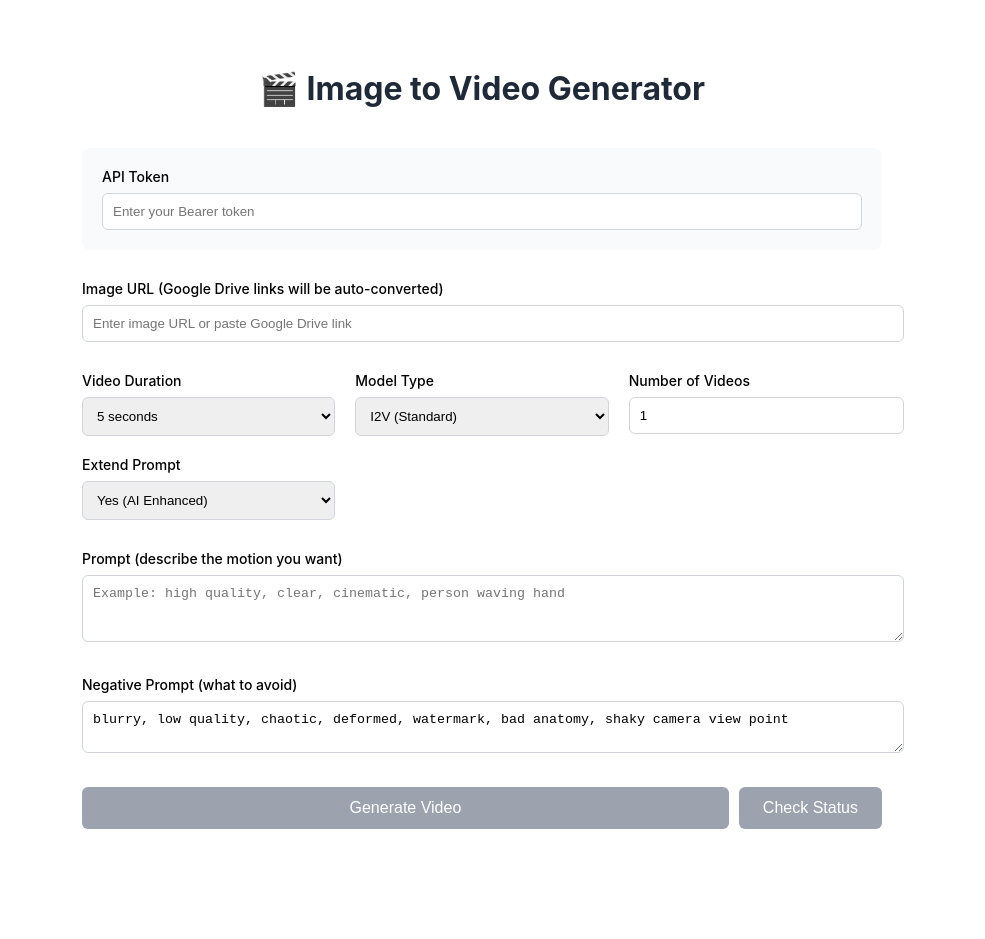
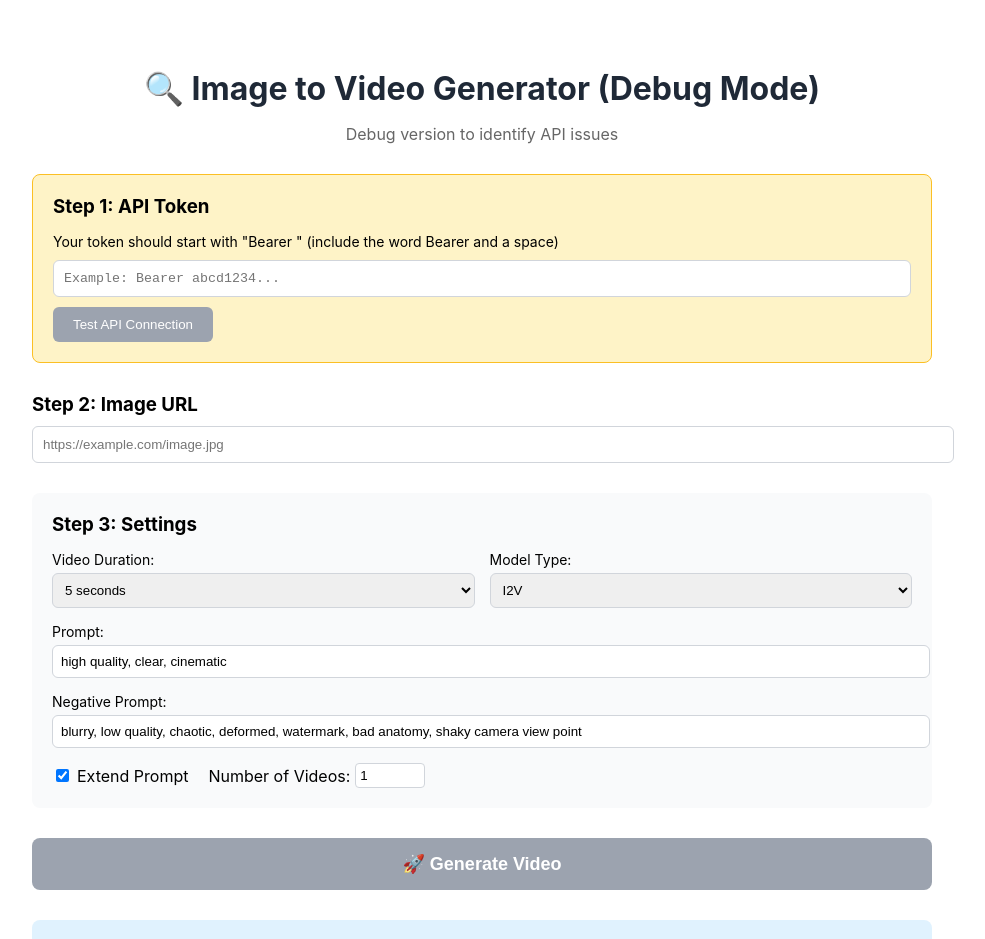
Before and after one commit to ndwiebe/image-to-video-generator, a React (Vite) app: page / in a window 1280 px wide. Shown: the top 939 px of the page, without its empty margins (158-1143 px from the left). Before the commit the page ends 897 px from the top, so only its background shows below. Built offline with nearby package versions, Linux system fonts and the light colour scheme.

Commit message:
Add debug mode to see exact API errors and responses

```diff
--- a/src/App.jsx
+++ b/src/App.jsx
@@ -5,13 +5,12 @@ function App() {
   const [imageUrl, setImageUrl] = useState('');
   const [videoTime, setVideoTime] = useState(5);
   const [modelType, setModelType] = useState('I2V');
-  const [promptText, setPromptText] = useState('');
+  const [promptText, setPromptText] = useState('high quality, clear, cinematic');
   const [negativePrompt, setNegativePrompt] = useState('blurry, low quality, chaotic, deformed, watermark, bad anatomy, shaky camera view point');
   const [numberOfImages, setNumberOfImages] = useState(1);
   const [extendPrompt, setExtendPrompt] = useState(true);
   const [isGenerating, setIsGenerating] = useState(false);
-  const [taskData, setTaskData] = useState(null);
-  const [videoResults, setVideoResults] = useState([]);
+  const [debugInfo, setDebugInfo] = useState('');
   const [status, setStatus] = useState('');
   const [errorMessage, setErrorMessage] = useState('');
 
@@ -54,62 +53,99 @@ function App() {
   };
 
   const generateVideo = async () => {
-    if (!apiToken || !imageUrl) {
-      setErrorMessage('Please provide both API token and image URL');
+    if (!apiToken) {
+      setErrorMessage('Please provide API token');
+      return;
+    }
+    if (!imageUrl) {
+      setErrorMessage('Please provide image URL');
       return;
     }
 
     setIsGenerating(true);
-    setVideoResults([]);
-    setStatus('Initiating generation...');
+    setStatus('Preparing request...');
     setErrorMessage('');
+    setDebugInfo('');
 
     const directImageUrl = convertToDirectUrl(imageUrl);
 
+    // Prepare the request body
+    const requestBody = {
+      name: `Video_${Date.now()}`,
+      image_url: directImageUrl,
+      prompt: promptText,
+      negative_prompt: negativePrompt,
+      model_type: modelType,
+      video_time: videoTime,
+      extend_prompt: extendPrompt,
+      number_of_images: numberOfImages
+    };
+
+    // Log the request for debugging
+    const debugRequest = {
+      endpoint: 'https://video.a2e.ai/api/v1/userImage2Video/start',
+      headers: {
+        'Content-Type': 'application/json',
+        'Authorization': `Bearer ${apiToken.substring(0, 20)}...` // Show partial token for security
+      },
+      body: requestBody
+    };
+
+    setDebugInfo('REQUEST:\n' + JSON.stringify(debugRequest, null, 2));
+    setStatus('Sending request to A2E.ai...');
+
     try {
-      // Using the CORRECT API endpoint from documentation
       const response = await fetch('https://video.a2e.ai/api/v1/userImage2Video/start', {
         method: 'POST',
         headers: {
           'Content-Type': 'application/json',
           'Authorization': `Bearer ${apiToken}`
         },
-        body: JSON.stringify({
-          name: `Video_${new Date().toLocaleString()}`,
-          image_url: directImageUrl,
-          prompt: promptText || 'high quality, clear, cinematic',
-          negative_prompt: negativePrompt,
-          model_type: modelType,
-          video_time: videoTime,
-          extend_prompt: extendPrompt,
-          number_of_images: numberOfImages
-        })
+        body: JSON.stringify(requestBody)
       });
 
-      const data = await response.json();
+      // Get response text first
+      const responseText = await response.text();
 
-      if (data.code === 0 && data.data) {
-        setTaskData(data.data);
-        setStatus('Video generation started! Task created successfully.');
+      // Try to parse as JSON
+      let data;
+      try {
+        data = JSON.parse(responseText);
+      } catch (e) {
+        // If not JSON, show the raw response
+        setDebugInfo(prev => prev + '\n\nRESPONSE (not JSON):\n' + responseText);
+        throw new Error('Server returned non-JSON response: ' + responseText.substring(0, 200));
+      }
 
-        // Start checking status after 10 seconds
-        setTimeout(() => checkStatus(), 10000);
+      // Log the response
+      setDebugInfo(prev => prev + '\n\nRESPONSE:\n' + JSON.stringify(data, null, 2));
+
+      if (response.ok && data.code === 0) {
+        setStatus('✅ Video generation started successfully!');
+        setErrorMessage('');
       } else {
-        throw new Error(data.message || 'Failed to start video generation');
+        const errorMsg = data.message || data.error || 'Unknown error';
+        throw new Error(errorMsg);
       }
     } catch (error) {
-      console.error('Error:', error);
-      setErrorMessage(`Error: ${error.message}`);
-      setStatus('');
+      console.error('Error details:', error);
+      setErrorMessage(`❌ Error: ${error.message}`);
+      setStatus('Generation failed');
+    } finally {
       setIsGenerating(false);
     }
   };
 
-  const checkStatus = async () => {
+  // Test the API connection
+  const testConnection = async () => {
     if (!apiToken) {
-      setErrorMessage('API token missing');
+      setErrorMessage('Please enter API token first');
       return;
     }
+
+    setStatus('Testing API connection...');
+    setErrorMessage('');
+    setDebugInfo('');
 
     try {
       const response = await fetch('https://video.a2e.ai/api/v1/userImage2Video/allRecords', {
@@ -120,67 +156,54 @@ function App() {
         }
       });
 
-      const data = await response.json();
+      const responseText = await response.text();
+      let data;
 
-      if (data.code === 0 && data.data) {
-        // Sort by creation date to get most recent first
-        const sortedVideos = data.data.sort((a, b) =>
-          new Date(b.createdAt) - new Date(a.createdAt)
-        );
+      try {
+        data = JSON.parse(responseText);
+      } catch (e) {
+        setDebugInfo('API Test Response (not JSON):\n' + responseText);
+        throw new Error('API returned non-JSON response');
+      }
 
-        setVideoResults(sortedVideos);
+      setDebugInfo('API Test Response:\n' + JSON.stringify(data, null, 2));
 
-        // Check if the most recent task is still processing
-        const latestTask = sortedVideos[0];
-        if (latestTask) {
-          if (latestTask.current_status === 'completed') {
-            setStatus('Video generation completed!');
-            setIsGenerating(false);
-          } else if (latestTask.current_status === 'failed') {
-            setStatus('Generation failed: ' + (latestTask.failed_message || 'Unknown error'));
-            setIsGenerating(false);
-          } else {
-            setStatus(`Status: ${latestTask.current_status}... Checking again in 10 seconds...`);
-            // Continue checking
-            setTimeout(() => checkStatus(), 10000);
-          }
+      if (response.ok) {
+        setStatus('✅ API connection successful!');
+        if (data.data) {
+          setStatus(prev => prev + ` Found ${data.data.length} existing videos.`);
         }
       } else {
-        setErrorMessage('Failed to fetch video status');
-        setIsGenerating(false);
+        throw new Error(`API Error ${response.status}: ${data.message || 'Unknown error'}`);
       }
     } catch (error) {
-      console.error('Status check error:', error);
-      setErrorMessage(`Error checking status: ${error.message}`);
+      setErrorMessage(`❌ Connection test failed: ${error.message}`);
       setStatus('');
-      setIsGenerating(false);
     }
   };
 
-  // Manual status check
-  const manualCheckStatus = () => {
-    setStatus('Checking status...');
-    checkStatus();
-  };
-
   return (
-    <div style={{ maxWidth: '800px', margin: '0 auto', padding: '40px 20px', fontFamily: '-apple-system, BlinkMacSystemFont, "Segoe UI", Roboto, Oxygen, Ubuntu, sans-serif' }}>
-      <h1 style={{ textAlign: 'center', fontSize: '32px', marginBottom: '40px', color: '#1f2937' }}>
-        🎬 Image to Video Generator
+    <div style={{ maxWidth: '900px', margin: '0 auto', padding: '40px 20px', fontFamily: '-apple-system, BlinkMacSystemFont, "Segoe UI", Roboto, Oxygen, Ubuntu, sans-serif' }}>
+      <h1 style={{ textAlign: 'center', fontSize: '32px', marginBottom: '10px', color: '#1f2937' }}>
+        🔍 Image to Video Generator (Debug Mode)
       </h1>
+      <p style={{ textAlign: 'center', color: '#666', marginBottom: '30px' }}>
+        Debug version to identify API issues
+      </p>
 
       {/* API Token Section */}
-      <div style={{ marginBottom: '30px', padding: '20px', backgroundColor: '#f9fafb', borderRadius: '8px' }}>
-        <label style={{ display: 'block', marginBottom: '8px', fontWeight: '500', fontSize: '14px' }}>
-          API Token {apiToken && '✓ Saved'}
-        </label>
-        <div style={{ display: 'flex', gap: '10px' }}>
+      <div style={{ marginBottom: '30px', padding: '20px', backgroundColor: '#fef3c7', borderRadius: '8px', border: '1px solid #fbbf24' }}>
+        <h3 style={{ marginTop: 0, marginBottom: '15px' }}>Step 1: API Token</h3>
+        <p style={{ fontSize: '14px', marginBottom: '10px' }}>
+          Your token should start with "Bearer " (include the word Bearer and a space)
+        </p>
+        <div style={{ display: 'flex', gap: '10px', marginBottom: '10px' }}>
           <input
-            type="password"
-            placeholder="Enter your Bearer token"
+            type="text"
+            placeholder='Example: Bearer abcd1234...'
             value={apiToken}
             onChange={(e) => setApiToken(e.target.value)}
-            style={{ flex: 1, padding: '10px', border: '1px solid #d1d5db', borderRadius: '6px' }}
+            style={{ flex: 1, padding: '10px', border: '1px solid #d1d5db', borderRadius: '6px', fontFamily: 'monospace' }}
           />
           {apiToken && (
             <button
@@ -191,34 +214,50 @@ function App() {
             </button>
           )}
         </div>
+        <button
+          onClick={testConnection}
+          disabled={!apiToken}
+          style={{
+            padding: '10px 20px',
+            backgroundColor: !apiToken ? '#9ca3af' : '#10b981',
+            color: 'white',
+            border: 'none',
+            borderRadius: '6px',
+            cursor: !apiToken ? 'not-allowed' : 'pointer'
+          }}
+        >
+          Test API Connection
+        </button>
       </div>
 
       {/* Image URL Section */}
       <div style={{ marginBottom: '30px' }}>
-        <label style={{ display: 'block', marginBottom: '8px', fontWeight: '500', fontSize: '14px' }}>
-          Image URL (Google Drive links will be auto-converted)
-        </label>
+        <h3 style={{ marginBottom: '10px' }}>Step 2: Image URL</h3>
         <input
           type="text"
-          placeholder="Enter image URL or paste Google Drive link"
+          placeholder="https://example.com/image.jpg"
           value={imageUrl}
           onChange={(e) => setImageUrl(e.target.value)}
           style={{ width: '100%', padding: '10px', border: '1px solid #d1d5db', borderRadius: '6px' }}
         />
+        {imageUrl && (
+          <p style={{ fontSize: '12px', color: '#666', marginTop: '5px' }}>
+            Will convert to: {convertToDirectUrl(imageUrl)}
+          </p>
+        )}
       </div>
 
-      {/* Settings Grid */}
-      <div style={{ display: 'grid', gridTemplateColumns: 'repeat(auto-fit, minmax(250px, 1fr))', gap: '20px', marginBottom: '30px' }}>
+      {/* Settings */}
+      <div style={{ marginBottom: '30px', padding: '20px', backgroundColor: '#f9fafb', borderRadius: '8px' }}>
+        <h3 style={{ marginTop: 0, marginBottom: '15px' }}>Step 3: Settings</h3>
 
-        {/* Video Duration */}
+        <div style={{ display: 'grid', gridTemplateColumns: '1fr 1fr', gap: '15px', marginBottom: '15px' }}>
           <div>
-          <label style={{ display: 'block', marginBottom: '8px', fontWeight: '500', fontSize: '14px' }}>
-            Video Duration
-          </label>
+            <label style={{ display: 'block', marginBottom: '5px', fontSize: '14px' }}>Video Duration:</label>
             <select
               value={videoTime}
               onChange={(e) => setVideoTime(Number(e.target.value))}
-            style={{ width: '100%', padding: '10px', border: '1px solid #d1d5db', borderRadius: '6px' }}
+              style={{ width: '100%', padding: '8px', border: '1px solid #d1d5db', borderRadius: '6px' }}
             >
               <option value={5}>5 seconds</option>
               <option value={10}>10 seconds</option>
@@ -226,120 +265,82 @@ function App() {
             </select>
           </div>
 
-        {/* Model Selection */}
           <div>
-          <label style={{ display: 'block', marginBottom: '8px', fontWeight: '500', fontSize: '14px' }}>
-            Model Type
-          </label>
+            <label style={{ display: 'block', marginBottom: '5px', fontSize: '14px' }}>Model Type:</label>
             <select
               value={modelType}
               onChange={(e) => setModelType(e.target.value)}
-            style={{ width: '100%', padding: '10px', border: '1px solid #d1d5db', borderRadius: '6px' }}
+              style={{ width: '100%', padding: '8px', border: '1px solid #d1d5db', borderRadius: '6px' }}
             >
-            <option value="I2V">I2V (Standard)</option>
-            <option value="GENERAL">General</option>
-            <option value="FLF2V">FLF2V (First-Last Frame)</option>
+              <option value="I2V">I2V</option>
+              <option value="GENERAL">GENERAL</option>
+              <option value="FLF2V">FLF2V</option>
             </select>
           </div>
+        </div>
 
-        {/* Number of Videos */}
-        <div>
-          <label style={{ display: 'block', marginBottom: '8px', fontWeight: '500', fontSize: '14px' }}>
-            Number of Videos
+        <div style={{ marginBottom: '15px' }}>
+          <label style={{ display: 'block', marginBottom: '5px', fontSize: '14px' }}>Prompt:</label>
+          <input
+            type="text"
+            value={promptText}
+            onChange={(e) => setPromptText(e.target.value)}
+            style={{ width: '100%', padding: '8px', border: '1px solid #d1d5db', borderRadius: '6px' }}
+          />
+        </div>
+
+        <div style={{ marginBottom: '15px' }}>
+          <label style={{ display: 'block', marginBottom: '5px', fontSize: '14px' }}>Negative Prompt:</label>
+          <input
+            type="text"
+            value={negativePrompt}
+            onChange={(e) => setNegativePrompt(e.target.value)}
+            style={{ width: '100%', padding: '8px', border: '1px solid #d1d5db', borderRadius: '6px' }}
+          />
+        </div>
+
+        <div style={{ display: 'flex', gap: '20px' }}>
+          <label style={{ display: 'flex', alignItems: 'center', gap: '5px' }}>
+            <input
+              type="checkbox"
+              checked={extendPrompt}
+              onChange={(e) => setExtendPrompt(e.target.checked)}
+            />
+            Extend Prompt
           </label>
+
+          <label style={{ display: 'flex', alignItems: 'center', gap: '5px' }}>
+            Number of Videos:
             <input
               type="number"
               min="1"
               max="5"
               value={numberOfImages}
-            onChange={(e) => {
-              const value = parseInt(e.target.value);
-              setNumberOfImages(isNaN(value) ? 1 : Math.min(5, Math.max(1, value)));
-            }}
-            style={{ width: '100%', padding: '10px', border: '1px solid #d1d5db', borderRadius: '6px' }}
+              onChange={(e) => setNumberOfImages(parseInt(e.target.value) || 1)}
+              style={{ width: '60px', padding: '4px', border: '1px solid #d1d5db', borderRadius: '4px' }}
             />
-        </div>
-
-        {/* Extend Prompt */}
-        <div>
-          <label style={{ display: 'block', marginBottom: '8px', fontWeight: '500', fontSize: '14px' }}>
-            Extend Prompt
           </label>
-          <select
-            value={extendPrompt}
-            onChange={(e) => setExtendPrompt(e.target.value === 'true')}
-            style={{ width: '100%', padding: '10px', border: '1px solid #d1d5db', borderRadius: '6px' }}
-          >
-            <option value="true">Yes (AI Enhanced)</option>
-            <option value="false">No (Use Exact Prompt)</option>
-          </select>
         </div>
       </div>
 
-      {/* Prompt Section */}
-      <div style={{ marginBottom: '30px' }}>
-        <label style={{ display: 'block', marginBottom: '8px', fontWeight: '500', fontSize: '14px' }}>
-          Prompt (describe the motion you want)
-        </label>
-        <textarea
-          placeholder="Example: high quality, clear, cinematic, person waving hand"
-          value={promptText}
-          onChange={(e) => setPromptText(e.target.value)}
-          rows={3}
-          style={{ width: '100%', padding: '10px', border: '1px solid #d1d5db', borderRadius: '6px', resize: 'vertical' }}
-        />
-      </div>
-
-      {/* Negative Prompt Section */}
-      <div style={{ marginBottom: '30px' }}>
-        <label style={{ display: 'block', marginBottom: '8px', fontWeight: '500', fontSize: '14px' }}>
-          Negative Prompt (what to avoid)
-        </label>
-        <textarea
-          value={negativePrompt}
-          onChange={(e) => setNegativePrompt(e.target.value)}
-          rows={2}
-          style={{ width: '100%', padding: '10px', border: '1px solid #d1d5db', borderRadius: '6px', resize: 'vertical' }}
-        />
-      </div>
-
-      {/* Action Buttons */}
-      <div style={{ display: 'flex', gap: '10px', marginBottom: '20px' }}>
+      {/* Generate Button */}
       <button
         onClick={generateVideo}
         disabled={isGenerating || !apiToken || !imageUrl}
         style={{
-            flex: 1,
-            padding: '12px',
+          width: '100%',
+          padding: '15px',
           backgroundColor: isGenerating || !apiToken || !imageUrl ? '#9ca3af' : '#3b82f6',
           color: 'white',
           border: 'none',
-            borderRadius: '6px',
-            fontSize: '16px',
-            fontWeight: '500',
+          borderRadius: '8px',
+          fontSize: '18px',
+          fontWeight: '600',
           cursor: isGenerating || !apiToken || !imageUrl ? 'not-allowed' : 'pointer'
         }}
       >
-          {isGenerating ? 'Generating...' : 'Generate Video'}
+        {isGenerating ? '⏳ Sending Request...' : '🚀 Generate Video'}
       </button>
-
-        <button
-          onClick={manualCheckStatus}
-          disabled={!apiToken}
-          style={{
-            padding: '12px 24px',
-            backgroundColor: !apiToken ? '#9ca3af' : '#10b981',
-            color: 'white',
-            border: 'none',
-            borderRadius: '6px',
-            fontSize: '16px',
-            fontWeight: '500',
-            cursor: !apiToken ? 'not-allowed' : 'pointer'
-          }}
-        >
-          Check Status
-        </button>
-      </div>
 
       {/* Status Messages */}
       {status && (
@@ -354,72 +355,34 @@ function App() {
         </div>
       )}
 
-      {/* Video Results */}
-      {videoResults.length > 0 && (
-        <div style={{ marginTop: '30px' }}>
-          <h3 style={{ marginBottom: '15px', fontSize: '20px', fontWeight: '500' }}>Your Videos:</h3>
-          {videoResults.slice(0, 5).map((video, index) => (
-            <div key={video._id} style={{
-              marginBottom: '20px',
-              padding: '15px',
-              backgroundColor: '#f9fafb',
-              borderRadius: '8px',
-              border: '1px solid #e5e7eb'
+      {/* Debug Information */}
+      {debugInfo && (
+        <div style={{ marginTop: '20px', padding: '15px', backgroundColor: '#f3f4f6', borderRadius: '6px' }}>
+          <h4 style={{ marginTop: 0 }}>Debug Information:</h4>
+          <pre style={{
+            fontSize: '12px',
+            overflow: 'auto',
+            maxHeight: '400px',
+            backgroundColor: '#1f2937',
+            color: '#10b981',
+            padding: '10px',
+            borderRadius: '4px'
           }}>
-              <div style={{ marginBottom: '10px' }}>
-                <strong>{video.name || `Video ${index + 1}`}</strong>
-                <span style={{
-                  marginLeft: '10px',
-                  padding: '2px 8px',
-                  backgroundColor: video.current_status === 'completed' ? '#10b981' :
-                                   video.current_status === 'failed' ? '#ef4444' : '#f59e0b',
-                  color: 'white',
-                  borderRadius: '4px',
-                  fontSize: '12px'
-                }}>
-                  {video.current_status}
-                </span>
-              </div>
-
-              {video.video_url && (
-                <div>
-                  <video
-                    controls
-                    style={{ width: '100%', maxHeight: '400px', borderRadius: '8px' }}
-                    src={video.video_url}
-                  >
-                    Your browser does not support the video tag.
-                  </video>
-                  <div style={{ marginTop: '10px' }}>
-                    <a
-                      href={video.video_url}
-                      target="_blank"
-                      rel="noopener noreferrer"
-                      style={{
-                        display: 'inline-block',
-                        padding: '8px 16px',
-                        backgroundColor: '#3b82f6',
-                        color: 'white',
-                        textDecoration: 'none',
-                        borderRadius: '6px',
-                        fontSize: '14px'
-                      }}
-                    >
-                      Download Video
-                    </a>
-                  </div>
+            {debugInfo}
+          </pre>
         </div>
       )}
 
-              {video.failed_message && (
-                <p style={{ color: '#ef4444', marginTop: '10px', fontSize: '14px' }}>
-                  Error: {video.failed_message}
-                </p>
-              )}
+      {/* Help Section */}
+      <div style={{ marginTop: '30px', padding: '20px', backgroundColor: '#e0f2fe', borderRadius: '8px', fontSize: '14px' }}>
+        <h4 style={{ marginTop: 0 }}>🆘 Common Issues:</h4>
+        <ul>
+          <li><strong>500 Error:</strong> Usually means the token format is wrong. Make sure it starts with "Bearer "</li>
+          <li><strong>401 Error:</strong> Invalid token. Get a new one from A2E.ai</li>
+          <li><strong>Image URL issues:</strong> Make sure the image is publicly accessible</li>
+          <li><strong>No response:</strong> Check if you have CORS blocking extensions</li>
+        </ul>
       </div>
-          ))}
-        </div>
-      )}
     </div>
   );
 }
```
Lines whose indentation alone changed are shown as unchanged.
